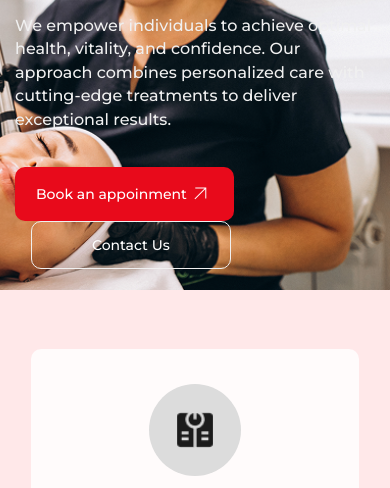
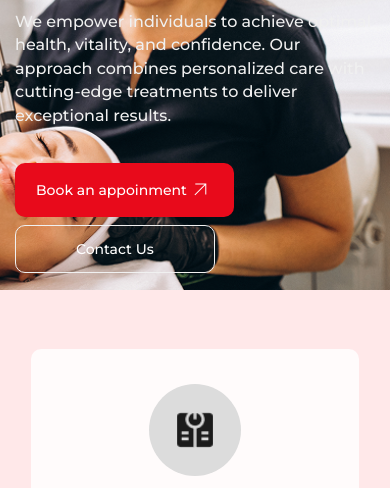
Before and after one commit to bikram8538/axiom, a plain HTML site: page index.html in a window 390 px wide. Shown: the part 356-844 px from the top of the page. Drawn offline with nearby package versions, Linux system fonts and the light colour scheme.

Commit message:
margin correction on contact us button

```diff
--- a/css/media.css
+++ b/css/media.css
@@ -161,4 +161,8 @@
     max-width: 70%;
     margin: 0 auto;
   }
+  .btn-contact{
+    margin-left: 0;
+    margin-top: 8px;
+  }
 }
```
